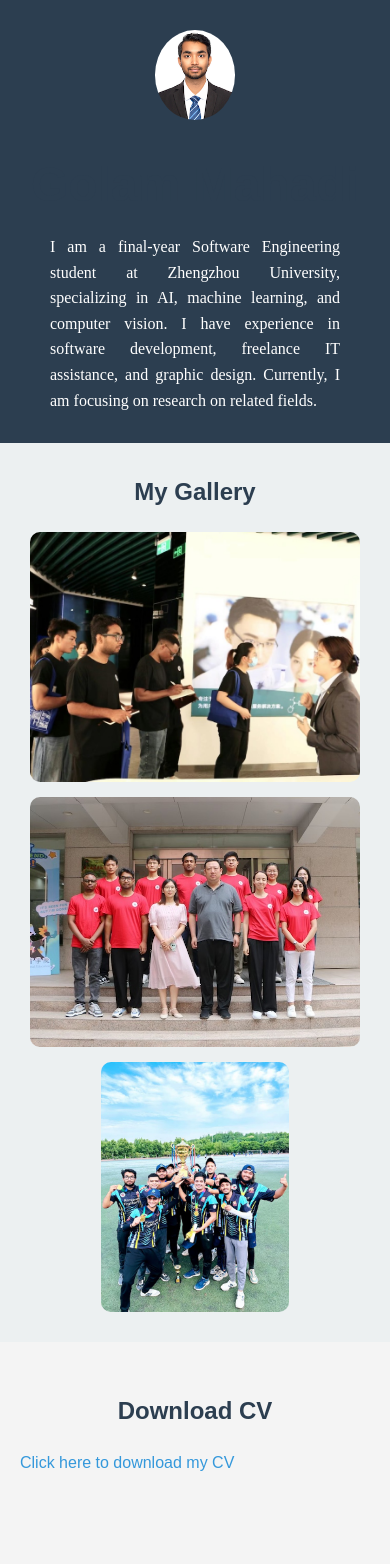
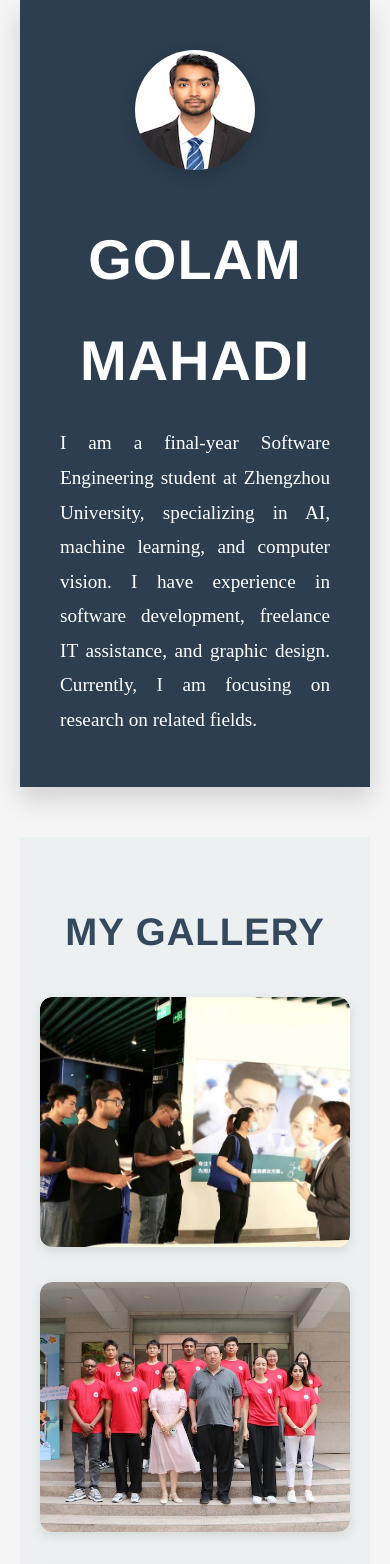
Before and after one commit to gmpilot/portfolio2024, a plain HTML site: page index.html in a window 390 px wide. Shown: the top 1564 px of the page. Drawn offline with Linux system fonts and the light colour scheme.

Commit message:
Update style.css

```diff
--- a/style.css
+++ b/style.css
@@ -7,26 +7,54 @@
 
 /* Body and Layout */
 body {
-    font-family: 'Arial', sans-serif;
-    background-color: #f4f4f4;
+  font-family: 'Helvetica Neue', 'Arial', sans-serif;
+  background-color: #f5f5f5;
   color: #333;
-    line-height: 1.6;
+  line-height: 1.8;
+  font-size: 16px;
+  padding: 0;
+  margin: 0;
+  overflow-x: hidden;
+  padding-left: 20px;
+  padding-right: 20px;
+  text-align: left; /* Center align all text in the body */
 }
 
+/* Heading Styles */
 h1, h2, h3 {
-    color: #2c3e50;
+  color: #34495e;
+  font-weight: 600;
+  margin-bottom: 20px;
+  text-transform: uppercase;
+  text-align: center; /* Ensure titles are centered */
 }
 
-  ul {
-    list-style-type: none;
+h1 {
+  color: #ffffff;
+  font-size: 3.5rem;
+  letter-spacing: 1px;
+  margin: 0 auto 20px;
 }
 
+h2 {
+  font-size: 2.4rem;
+  font-weight: bold;
+  margin-bottom: 30px;
+}
+
+h3 {
+  font-size: 1.8rem;
+  text-align: left;
+}
+
+/* Links */
 a {
   color: #3498db;
   text-decoration: none;
 }
 
-  a:hover {
+a:hover, a:focus {
+  color: #1abc9c;
   text-decoration: underline;
 }
 
@@ -34,67 +62,90 @@
 header {
   background-color: #2c3e50;
   color: white;
-    padding: 30px;
+  padding: 70px 20px;
   text-align: center;
+  box-shadow: 0 12px 25px rgba(0, 0, 0, 0.15);
+  position: relative;
+  margin-bottom: 50px;
 }
 
 header .title-pic {
   border-radius: 50%;
-    margin-bottom: 20px;
+  width: 120px;
+  height: 120px;
+  margin-bottom: 30px;
+  box-shadow: 0 4px 16px rgba(0, 0, 0, 0.2);
 }
 
 header h1 {
-    font-size: 3rem;
-    margin-bottom: 10px;
+  font-size: 3.5rem;
+  margin-bottom: 15px;
 }
 
 header p {
   font-size: 1.2rem;
-    max-width: 800px;
-    margin: 0 auto;
-    text-align: justify;
+  padding: 20px;
+  margin: 0;
 }
 
 /* Carousel */
 #carousel {
-    padding: 30px;
+  padding: 60px 20px;
   background-color: #ecf0f1;
 }
 
 #carousel h2 {
-    text-align: center;
-    margin-bottom: 20px;
+  font-size: 2.4rem;
+  color: #34495e;
+  margin-bottom: 30px;
+  letter-spacing: 1px;
+  text-transform: uppercase;
 }
 
 .carousel-container {
   display: flex;
   flex-wrap: wrap;
-    justify-content: center;
+  justify-content:center;
   gap: 15px;
 }
 
 .carousel-item {
-    width: auto;
+  width: 400px;
   height: 250px;
   overflow: hidden;
-    border-radius: 10px;
+  border-radius: 12px;
+  box-shadow: 0 4px 12px rgba(0, 0, 0, 0.1);
 }
 
 .carousel-item img {
   width: 100%;
   height: 100%;
   object-fit: cover;
+  border-radius: 12px;
 }
 
 /* Section Titles */
 section h2 {
-    color: #2c3e50;
-    text-align: center;
-    margin-bottom: 20px;
+  font-size: 2.4rem;
+  color: #34495e;
+  margin-bottom: 40px;
+  font-weight: bold;
+  letter-spacing: 1px;
+  text-transform: uppercase;
+  text-align: center; /* Center align section headings */
 }
 
+/* General Section Styles */
 section {
-    padding: 50px 20px;
+  padding: 80px 20px;
+  background-color: #fff;
+  border-bottom: 1px solid #ecf0f1;
+  margin-bottom: 50px;
+  padding: 40px;
+}
+
+section:nth-child(even) {
+  background-color: #f9f9f9;
 }
 
 /* Contact Section */
@@ -103,63 +154,110 @@
 }
 
 #contact li {
-    margin: 10px 0;
+  margin: 15px 0;
+  font-size: 1.1rem;
 }
 
 #contact a {
   font-weight: bold;
+  color: #2980b9;
+}
+
+#contact a:hover {
+  color: #1abc9c;
 }
 
 /* About Me Section */
 #about-me {
+  padding: 60px 20px;
   background-color: #ecf0f1;
-    padding: 50px 20px;
 }
 
 #about-me div {
-    margin-bottom: 30px;
+  margin-bottom: 40px;
 }
 
 #about-me h3 {
-    font-size: 1.5rem;
+  font-size: 2rem;
+  color: #34495e;
   margin-bottom: 10px;
 }
 
 #about-me p {
-    font-size: 1rem;
-    line-height: 1.5;
-  }
-
-  #about-me ul li {
+  font-size: 1.1rem;
   margin-bottom: 10px;
 }
 
-  /* Digital Skills Section */
-  #digital-skills div {
+/* Skill and Tools Section */
+#digital-skills {
+  padding: 60px 20px;
+  background-color: #fff;
+}
+
+#digital-skills h3 {
+  font-size: 1.8rem;
+  color: #34495e;
+  margin-bottom: 10px;
+}
+
+#digital-skills p {
+  font-size: 1.1rem;
   margin-bottom: 20px;
 }
 
-  #digital-skills h3 {
-    font-size: 1.3rem;
-    margin-bottom: 5px;
+#digital-skills div {
+  margin-bottom: 30px;
 }
 
-  /* Footer */
+/* Download CV Section */
+#download-cv {
+  text-align: center;
+  padding: 60px 20px;
+  background-color: #ecf0f1;
+}
+
+#download-cv a {
+  font-size: 1.2rem;
+  font-weight: bold;
+  color: #3498db;
+  padding: 15px 30px;
+  border: 2px solid #3498db;
+  border-radius: 5px;
+  text-decoration: none;
+}
+
+#download-cv a:hover {
+  background-color: #3498db;
+  color: #fff;
+  transition: all 0.3s ease;
+}
+
+/* Footer Section */
 footer {
+  text-align: center;
+  padding: 30px;
   background-color: #2c3e50;
   color: white;
-    text-align: center;
-    padding: 20px;
+  font-size: 1.1rem;
+  margin-top: 50px;
 }
 
 footer p {
-    font-size: 0.9rem;
+  margin: 0;
 }
 
-  /* Responsive Design */
+/* Mobile Responsiveness */
 @media (max-width: 768px) {
-    header p {
-      font-size: 1rem;
+  h1 {
+    font-size: 2.5rem;
+  }
+
+  h2 {
+    font-size: 2rem;
+  }
+
+  h3 {
+    font-size: 1.5rem;
   }
 
   .carousel-container {
@@ -167,8 +265,18 @@
     align-items: center;
   }
 
-    #contact ul {
-      padding-left: 0;
+  .carousel-item {
+    width: 100%;
+    margin-bottom: 20px;
+  }
+
+  header {
+    padding: 50px 20px;
+  }
+
+  #download-cv a {
+    font-size: 1rem;
+    padding: 12px 25px;
   }
 
   #contact li {
@@ -176,7 +284,20 @@
   }
 
   #about-me p,
-    #about-me li {
+  #digital-skills p {
     font-size: 1rem;
   }
+
+  #about-me {
+    padding: 40px 20px;
   }
+
+  #digital-skills {
+    padding: 40px 20px;
+  }
+}
+
+/* Smooth Scroll */
+html {
+  scroll-behavior: smooth;
+}
```
Lines whose indentation alone changed are shown as unchanged.
